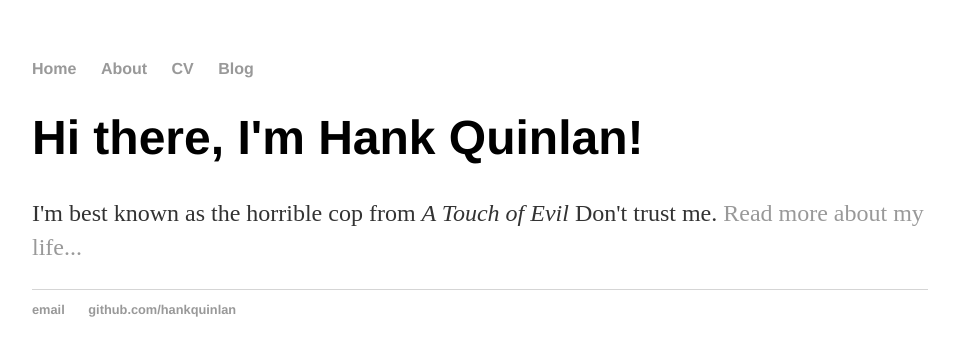
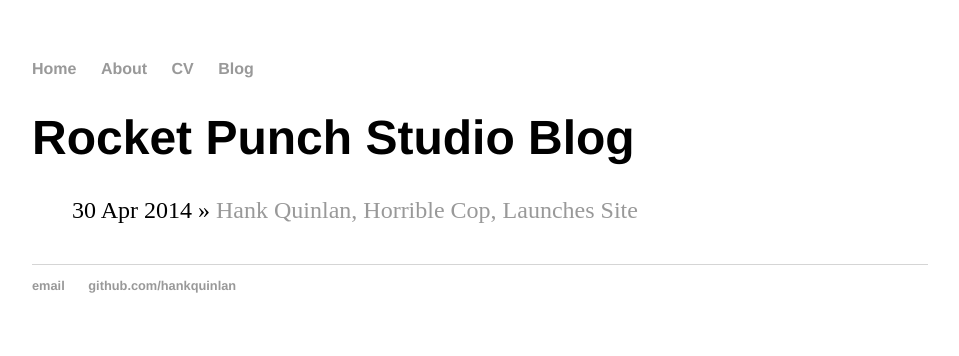
Before and after one commit to Horatio-McCallister/Horatio-McCallister.github.io, a Jekyll site: the page built from index.html, in a window 1280 px wide. Shown: the top 356 px of the page, without its empty margins (160-1119 px from the left). Built offline with Jekyll 4.4.1, drawn with Linux system fonts in a browser that asks for light colours.

Commit message:
Update index.html

```diff
--- a/index.html
+++ b/index.html
@@ -1,8 +1,11 @@
 ---
 layout: default
-title: Hank Quinlan, Horrible Cop
+title: Rocket Punch Studio Blog
 ---
-<div class="blurb">
-	<h1>Hi there, I'm Hank Quinlan!</h1>
-	<p>I'm best known as the horrible cop from <em>A Touch of Evil</em> Don't trust me. <a href="/about">Read more about my life...</a></p>
-</div><!-- /.blurb -->
+	<h1>{{ page.title }}</h1>
+	<ul class="posts">
+
+	  {% for post in site.posts %}
+	    <li><span>{{ post.date | date_to_string }}</span> » <a href="{{ post.url }}" title="{{ post.title }}">{{ post.title }}</a></li>
+	  {% endfor %}
+</ul>
```
